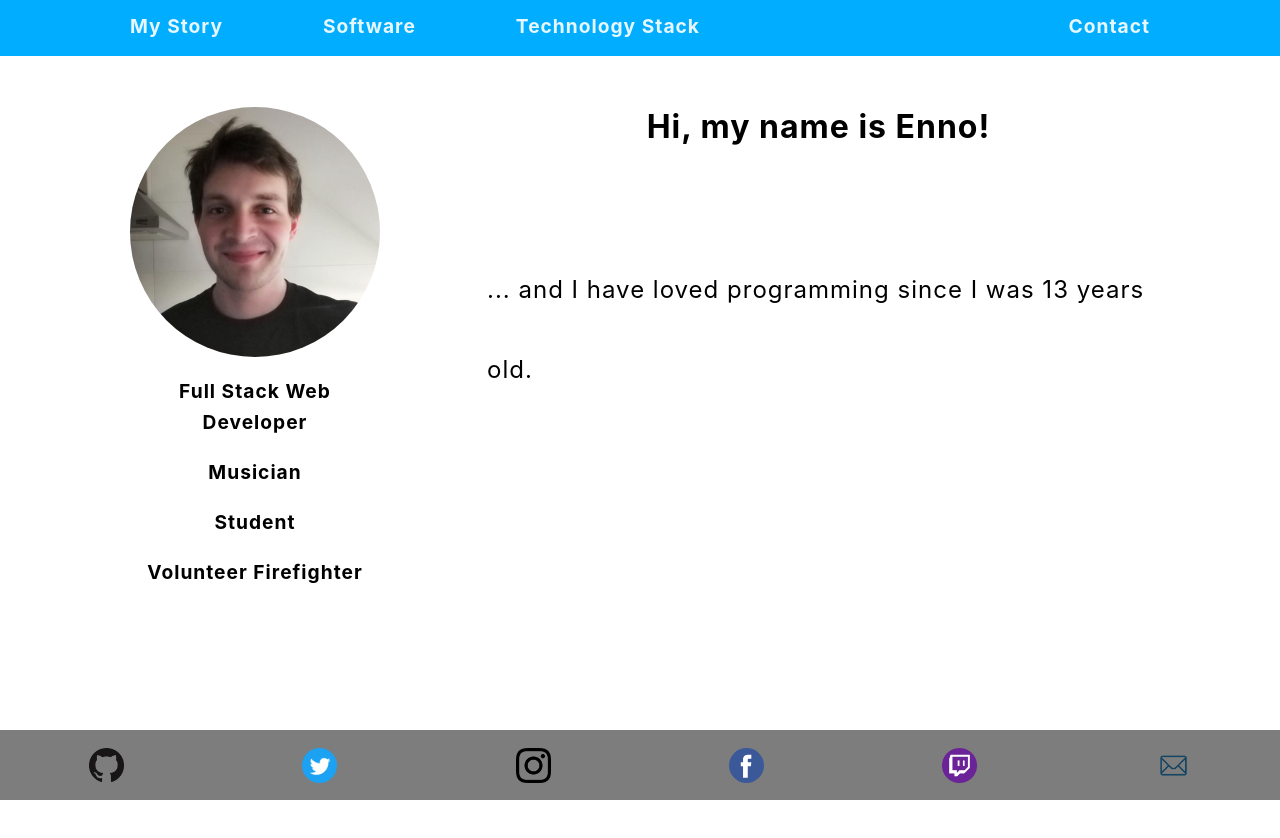
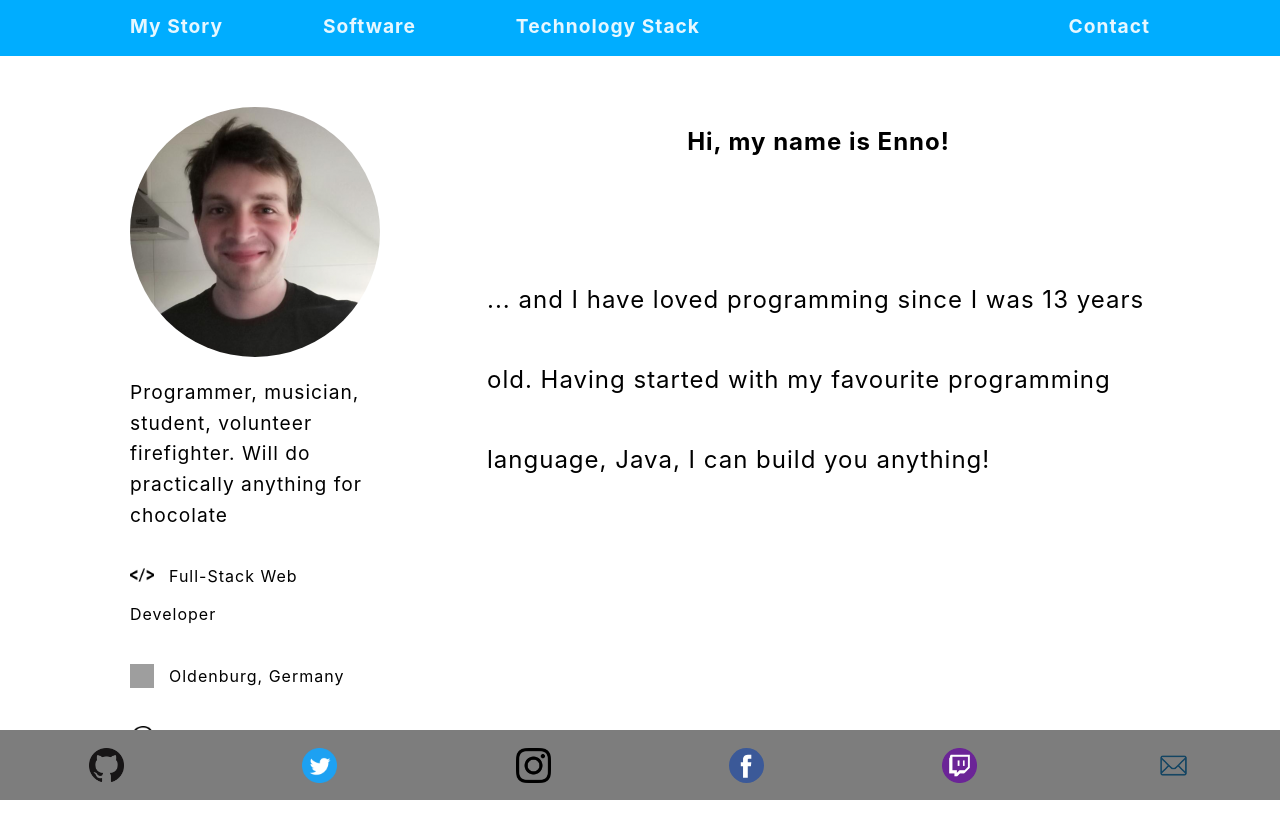
Before and after one commit to ennoente/Website, a React (Create React App) app: page / in a window 1280 px wide. Shown: the top 838 px of the page. Built offline with nearby package versions, Linux system fonts and the light colour scheme; grey boxes are pictures that could not be loaded.

Commit message:
Profile looks good (for now). main_article filled with welcome text, not sure if this is the one

```diff
--- a/src/MainArticle/MainArticle.js
+++ b/src/MainArticle/MainArticle.js
@@ -3,10 +3,12 @@ import './MainArticle.css';
 
 const mainArticle = props => (
     <div className="main_article">
-        <h1>Hi, my name is Enno!</h1>
+        <h2>Hi, my name is Enno!</h2>
 
         <p><br/>
             ... and I have loved programming since I was 13 years old.
+            Having started with my favourite programming language, Java,
+            I can build you anything!
 
         </p>
     </div>
--- /dev/null
+++ b/src/Profile/Info.css
@@ -0,0 +1,15 @@
+.info {
+    margin-top: 24px;
+}
+
+.info_icon {
+    width: 24px;
+    height: 24px;
+
+    vertical-align: middle;
+}
+
+.info span {
+    font-size: 1rem;
+    margin-left: 15px;
+}
--- /dev/null
+++ b/src/Profile/Info.js
@@ -0,0 +1,13 @@
+import React from 'react';
+import './Info.css';
+
+function Info(props) {
+    return (
+        <div className="info">
+            <img className="info_icon" src={props.icon} />
+            <span>{props.infoText}</span>
+        </div>
+    );
+}
+
+export default Info;
--- a/src/Profile/Profile.css
+++ b/src/Profile/Profile.css
@@ -10,3 +10,15 @@
     font-size: 1.2rem;
     text-align: center;
 }
+
+.profile span {
+    font-weight: normal;
+    font-size: 1rem;
+}
+
+.profile p {
+    font-weight: normal;
+    font-size: 1.2rem;
+    margin-top: 20px;
+    text-align: left;
+}
--- a/src/Profile/Profile.js
+++ b/src/Profile/Profile.js
@@ -1,18 +1,24 @@
 import React from 'react';
 import './Profile.css';
 import ProfilePic from '../ProfilePic/ProfilePic';
+import Info from './Info';
+
+import locationIcon from '../img/location.png';
+import atSignIcon from '../img/at-sign.png';
+import codeIcon from '../img/code.png';
 
 const Profile = props => (
     <div className="profile">
 
-
         <ProfilePic />
 
+            <p className="profile_bio">
+                    Programmer, musician, student, volunteer firefighter. Will do practically anything for chocolate
+            </p>
 
-        <p>Full Stack Web Developer</p>
-        <p>Musician</p>
-        <p>Student</p>
-        <p>Volunteer Firefighter</p>
+        <Info icon={codeIcon} infoText="Full-Stack Web Developer" />
+        <Info icon={locationIcon} infoText="Oldenburg, Germany" />
+        <Info icon={atSignIcon} infoText="contact@ennothoma.io" />
     </div>
 );
 
--- a/src/ProfilePic/ProfilePic.css
+++ b/src/ProfilePic/ProfilePic.css
@@ -3,7 +3,7 @@
     height: 250px;
 
     overflow: hidden;
-    margin: 0 auto;
+    margin: 0 0;
 }
 
 .pic img {
--- a/src/SocialMediaBar/SocialMediaBar.js
+++ b/src/SocialMediaBar/SocialMediaBar.js
@@ -1,7 +1,7 @@
 import React from 'react';
 import './SocialMediaBar.css';
 
-import Icon from '../Icon';
+import Icon from './Icon';
 
 import smb_github from '../img/github.png';
 import smb_twitter from '../img/twitter.png';
```
Also changed, not shown: src/SocialMediaBar/Icon.js (renamed from src/Icon.js), src/img/at-sign.png.
